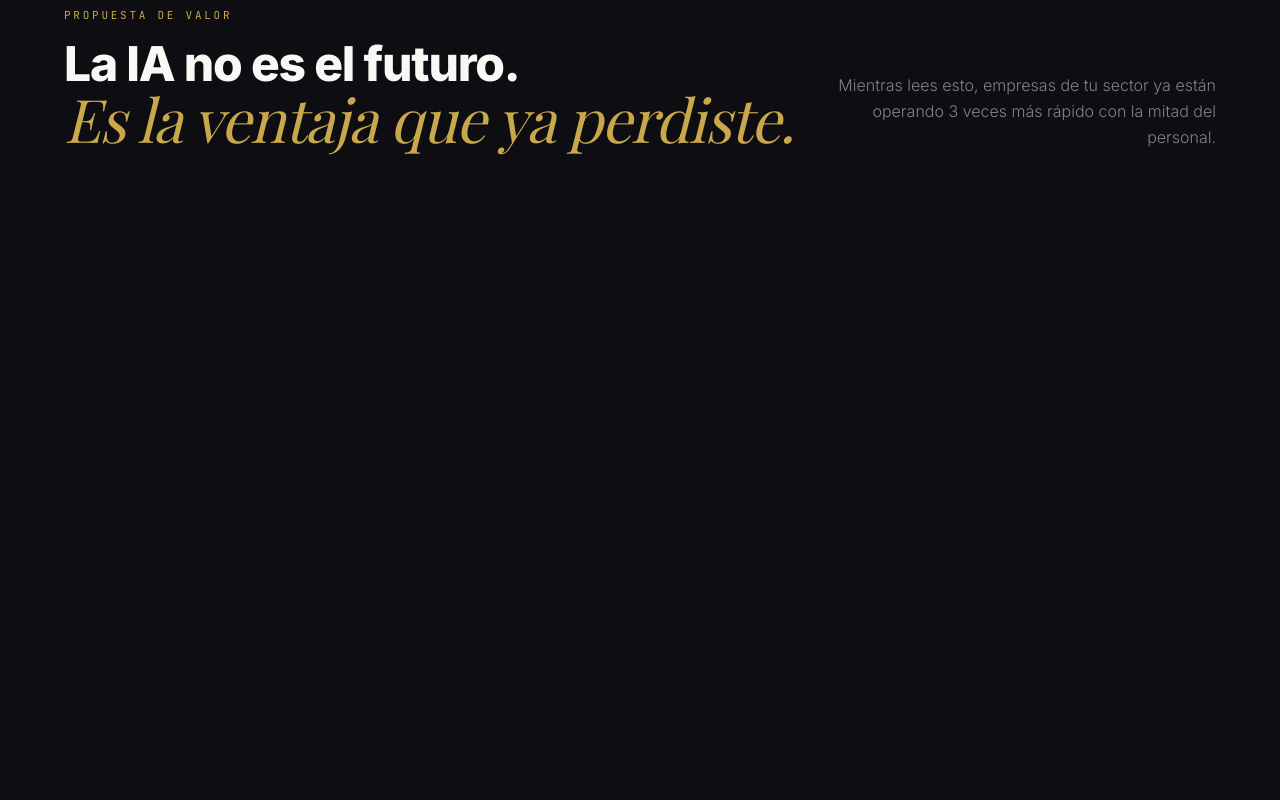
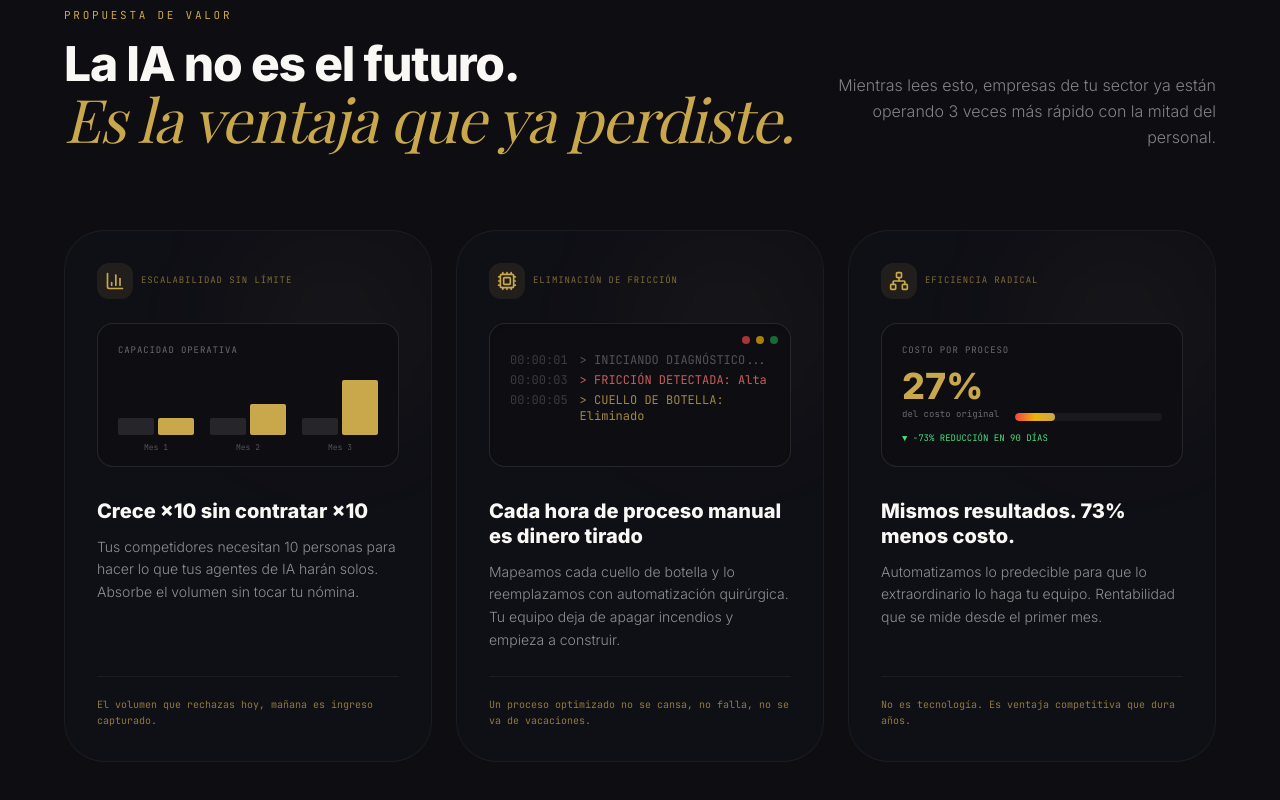
Before and after one commit to cygnusiaagency/landingpage, a React (Vite) app: page / in a window 1280 px wide. Shown: the part 1207-2007 px from the top of the page. Built offline with nearby package versions, Linux system fonts and the light colour scheme; a web font is replaced by a local one.

Commit message:
fix: visual bugs and ScrollTrigger animation fixes

```diff
--- a/src/components/Features.jsx
+++ b/src/components/Features.jsx
@@ -13,19 +13,19 @@ const LOGS = [
 ];
 
 function TelemetryMicroUI() {
-  const [visibleCount, setVisibleCount] = useState(0);
+  const [visibleCount, setVisibleCount] = useState(1);
   const [blink, setBlink] = useState(true);
 
   useEffect(() => {
-    if (visibleCount < LOGS.length) {
-      const t = setTimeout(() => setVisibleCount(v => v + 1), 900);
-      return () => clearTimeout(t);
-    }
-    const loop = setInterval(() => {
-      setVisibleCount(0);
-    }, 4000);
-    return () => clearInterval(loop);
-  }, [visibleCount]);
+    const advance = () => {
+      setVisibleCount(v => {
+        if (v >= LOGS.length) return 1;
+        return v + 1;
+      });
+    };
+    const t = setInterval(advance, 1100);
+    return () => clearInterval(t);
+  }, []);
 
   useEffect(() => {
     const b = setInterval(() => setBlink(v => !v), 500);
@@ -41,7 +41,7 @@ function TelemetryMicroUI() {
       </div>
       <div className="space-y-1">
         {LOGS.slice(0, visibleCount).map((l, i) => (
-          <div key={i} className={`flex gap-3 ${l.c} transition-all duration-300`}>
+          <div key={i} className={`flex gap-3 ${l.c}`}>
             <span className="text-ivory/20 shrink-0">{l.t}</span>
             <span>{l.msg}</span>
           </div>
@@ -58,7 +58,7 @@ function ScaleBarMicroUI() {
   const [active, setActive] = useState(false);
   const ref = useRef(null);
   useEffect(() => {
-    const obs = new IntersectionObserver(([e]) => { if (e.isIntersecting) setActive(true); }, { threshold: 0.5 });
+    const obs = new IntersectionObserver(([e]) => { if (e.isIntersecting) setActive(true); }, { threshold: 0.3 });
     if (ref.current) obs.observe(ref.current);
     return () => obs.disconnect();
   }, []);
@@ -76,7 +76,7 @@ function ScaleBarMicroUI() {
         {bars.map((b, i) => (
           <div key={i} className="flex-1 flex flex-col items-center gap-1.5">
             <div className="w-full flex gap-1 items-end justify-center" style={{ height: '60px' }}>
-              <div className="flex-1 bg-white/10 rounded-sm transition-all duration-1000" style={{ height: `${(b.before / 100) * 60}px`, transitionDelay: `${i * 150}ms` }} />
+              <div className="flex-1 bg-white/10 rounded-sm transition-all duration-1000" style={{ height: `${(b.before / 100) * 60}px` }} />
               <div
                 className="flex-1 bg-champagne rounded-sm transition-all duration-1000"
                 style={{ height: `${active ? (b.after / 100) * 60 : (b.before / 100) * 60}px`, transitionDelay: `${i * 200 + 300}ms` }}
@@ -92,10 +92,12 @@ function ScaleBarMicroUI() {
 
 function CostMicroUI() {
   const [pct, setPct] = useState(100);
+  const [started, setStarted] = useState(false);
   const ref = useRef(null);
   useEffect(() => {
     const obs = new IntersectionObserver(([e]) => {
-      if (e.isIntersecting) {
+      if (e.isIntersecting && !started) {
+        setStarted(true);
         let v = 100;
         const t = setInterval(() => {
           v -= 1.5;
@@ -103,10 +105,10 @@ function CostMicroUI() {
           if (v <= 27) clearInterval(t);
         }, 30);
       }
-    }, { threshold: 0.5 });
+    }, { threshold: 0.3 });
     if (ref.current) obs.observe(ref.current);
     return () => obs.disconnect();
-  }, []);
+  }, [started]);
 
   return (
     <div ref={ref} className="h-36 mb-8 relative rounded-2xl bg-obsidian border border-white/10 p-5 overflow-hidden flex flex-col justify-between">
@@ -160,13 +162,23 @@ export default function Features() {
 
   useEffect(() => {
     let ctx = gsap.context(() => {
-      gsap.from('.feat-title', {
-        scrollTrigger: { trigger: sectionRef.current, start: 'top 75%' },
-        y: 50, opacity: 0, duration: 1, ease: 'power3.out',
-      });
-      gsap.from('.feature-card', {
-        scrollTrigger: { trigger: sectionRef.current, start: 'top 65%' },
-        y: 70, opacity: 0, duration: 0.9, stagger: 0.18, ease: 'power3.out',
+      // Simple fade-in animations that fire reliably
+      gsap.fromTo('.feat-title',
+        { y: 40, autoAlpha: 0 },
+        {
+          y: 0, autoAlpha: 1, duration: 1, ease: 'power3.out',
+          scrollTrigger: { trigger: '.feat-title', start: 'top 90%', toggleActions: 'play none none none' }
+        }
+      );
+      gsap.utils.toArray('.feature-card').forEach((card, i) => {
+        gsap.fromTo(card,
+          { y: 60, autoAlpha: 0 },
+          {
+            y: 0, autoAlpha: 1, duration: 0.9, ease: 'power3.out',
+            delay: i * 0.15,
+            scrollTrigger: { trigger: card, start: 'top 92%', toggleActions: 'play none none none' }
+          }
+        );
       });
     }, sectionRef);
     return () => ctx.revert();
@@ -174,7 +186,6 @@ export default function Features() {
 
   return (
     <section id="soluciones" ref={sectionRef} className="py-36 px-6 bg-obsidian relative z-10 w-full">
-
       {/* Section label */}
       <div className="max-w-6xl mx-auto mb-20">
         <div className="feat-title flex flex-col md:flex-row md:items-end justify-between gap-6">
@@ -197,23 +208,14 @@ export default function Features() {
             key={i}
             className="feature-card rounded-[2.5rem] bg-[#0F0F16] border border-white/5 p-8 relative overflow-hidden group hover:border-champagne/25 transition-all duration-500 hover:-translate-y-2 hover:shadow-[0_30px_80px_rgba(201,168,76,0.08)] flex flex-col"
           >
-            {/* Corner glow */}
             <div className="absolute top-0 right-0 w-48 h-48 bg-champagne/5 rounded-full blur-[60px] pointer-events-none group-hover:bg-champagne/12 transition-colors duration-700" />
-
-            {/* Tag */}
             <div className="flex items-center gap-2 mb-6">
               <span className="p-2 rounded-xl bg-champagne/10 text-champagne">{c.icon}</span>
               <span className="font-mono text-[9px] text-champagne/60 tracking-widest uppercase">{c.tag}</span>
             </div>
-
-            {/* Micro UI */}
             {c.micro}
-
-            {/* Copy */}
             <h3 className="text-xl font-inter font-black text-ivory mb-3 leading-tight">{c.title}</h3>
             <p className="text-ivory/55 font-inter leading-relaxed text-sm font-light mb-6 flex-1">{c.body}</p>
-
-            {/* Bottom highlight */}
             <div className="pt-5 border-t border-white/5">
               <p className="font-mono text-[10px] text-champagne/70 leading-relaxed">{c.highlight}</p>
             </div>
```
